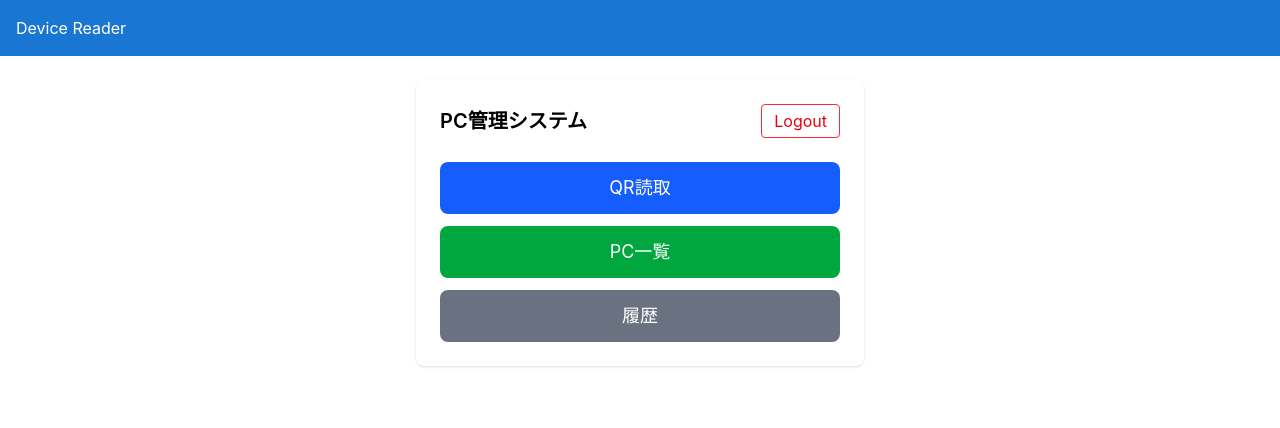
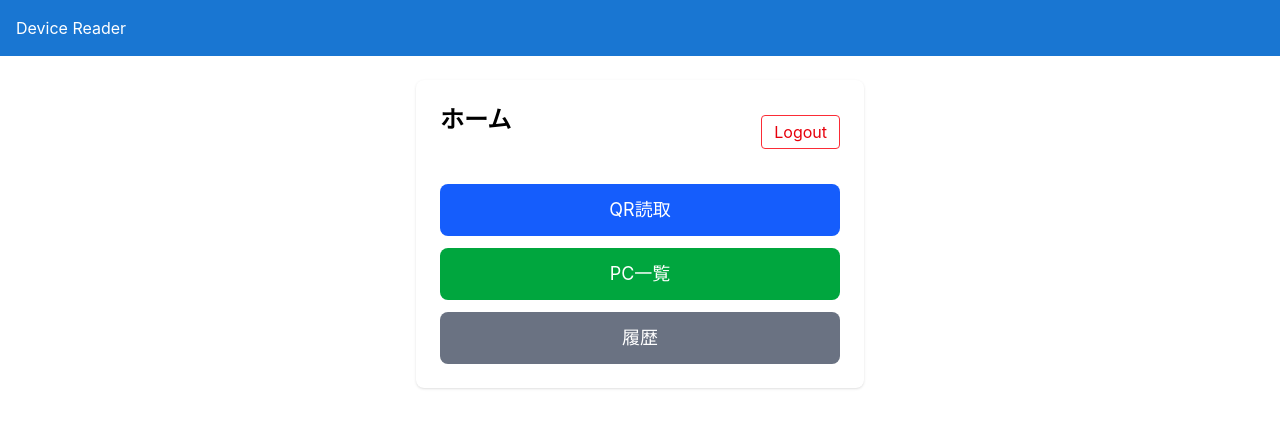
Before and after one commit to SaiTomato/device_reader_system, a React (Vite) app in the folder device_reader/: page / in a window 1280 px wide. Shown: the top 428 px of the page. Built offline with nearby package versions, Linux system fonts and the light colour scheme; no server answers.

Commit message:
page header

```diff
--- /dev/null
+++ b/device_reader/src/components/common/PageHeader.tsx
@@ -0,0 +1,55 @@
+interface Props {
+
+  title: string;
+
+  subtitle?: string;
+
+}
+
+function PageHeader({
+
+  title,
+
+  subtitle
+
+}: Props){
+
+  return (
+
+    <div
+      className="
+        mb-6
+      "
+    >
+
+      <h1
+        className="
+          text-2xl
+          font-bold
+        "
+      >
+        {title}
+      </h1>
+
+      {
+        subtitle && (
+
+          <p
+            className="
+              text-gray-500
+              mt-1
+            "
+          >
+            {subtitle}
+          </p>
+
+        )
+      }
+
+    </div>
+
+  );
+
+}
+
+export default PageHeader;
--- a/device_reader/src/pages/HistoryPage.tsx
+++ b/device_reader/src/pages/HistoryPage.tsx
@@ -7,6 +7,7 @@ import { usePcListFilterOptions } from "../services/masterService";
 import SearchSelect from "../components/SearchSelect";
 import HistoryDetailModal from"../components/HistoryDetailModal";
 import { DangerButton, PrimaryButton, SecondaryButton } from "../components/common/Button";
+import PageHeader from "../components/common/PageHeader";
 
 interface HistorySearchForm {
 
@@ -128,9 +129,7 @@ function HistoryPage() {
 
   return (
     <>
-      <div>
-        履歴
-      </div>
+      <PageHeader title="履歴"/>
 
       <div className="mb-4">
 
--- a/device_reader/src/pages/HomePage.tsx
+++ b/device_reader/src/pages/HomePage.tsx
@@ -1,4 +1,5 @@
 import { useNavigate } from "react-router-dom";
+import PageHeader from "../components/common/PageHeader";
 
 function HomePage() {
   const navigate = useNavigate();
@@ -11,9 +12,7 @@ function HomePage() {
 
           <div>
 
-            <h4 className="text-xl font-semibold">
-              PC管理システム
-            </h4>
+            <PageHeader title="ホーム"/>
 
             <p
               id="homeUserName"
--- a/device_reader/src/pages/LoanDocumentPage.tsx
+++ b/device_reader/src/pages/LoanDocumentPage.tsx
@@ -4,6 +4,7 @@ import { updatePcInfo } from "../services/pcService";
 import { useReactToPrint } from "react-to-print";
 import { showError } from "../utils/error";
 import { PrimaryButton, SecondaryButton } from "../components/common/Button";
+import PageHeader from "../components/common/PageHeader";
 
 
 function LoanDocumentPage() {
@@ -70,10 +71,7 @@ function LoanDocumentPage() {
         p-8
         bg-white
       ">
-        <h1>
-          貸出書
-        </h1>
-
+        <PageHeader title="貸出書"/>
 
         <div>
           <p>借用者名前 : {updateData?.employeeCurrent}</p>
--- a/device_reader/src/pages/PcDetailPage.tsx
+++ b/device_reader/src/pages/PcDetailPage.tsx
@@ -4,6 +4,7 @@ import { usePcDetail } from "../services/pcService";
 
 import { useNavigate } from "react-router-dom";
 import { PrimaryButton, SecondaryButton } from "../components/common/Button";
+import PageHeader from "../components/common/PageHeader";
 
 function PcDetailPage() {
   // 从路由获取 pcNumber
@@ -28,9 +29,7 @@ function PcDetailPage() {
   return (
     <>
       <div>
-        <h1>
-          PC詳細
-        </h1>
+        <PageHeader title="PC詳細"/>
 
         <p>
           PC番号:
--- a/device_reader/src/pages/PcEditPage.tsx
+++ b/device_reader/src/pages/PcEditPage.tsx
@@ -7,6 +7,7 @@ import { useNavigate } from "react-router-dom";
 import { CURRENT_USER } from "../constants/auth";
 import { showError } from '../utils/error';
 import { PrimaryButton, SecondaryButton } from '../components/common/Button';
+import PageHeader from '../components/common/PageHeader';
 
 
 function PcEditPage() {
@@ -105,9 +106,7 @@ function PcEditPage() {
     return (
 
         <>
-            <h1>
-                PC編集
-            </h1>
+            <PageHeader title="PC編集"/>
 
             <div>
                 <h2>
--- a/device_reader/src/pages/PcListPage.tsx
+++ b/device_reader/src/pages/PcListPage.tsx
@@ -5,6 +5,7 @@ import type { PcListFilters } from "../types/api/pcListDto";
 import PcCard from "../components/PcCard";
 import PcListFilter from "../components/PcListFilter"; // 👈 1. 引入新组件
 import { DangerButton, PrimaryButton, SecondaryButton } from "../components/common/Button";
+import PageHeader from "../components/common/PageHeader";
 
 function PcListPage() {
   const navigate = useNavigate();
@@ -62,10 +63,7 @@ function PcListPage() {
 
   return (
     <>
-
-      <h1>
-        PC一覧
-      </h1>
+      <PageHeader title="PC一覧"/>
 
       <PcListFilter
         filters={filters}
--- a/device_reader/src/pages/PcRegisterPage.tsx
+++ b/device_reader/src/pages/PcRegisterPage.tsx
@@ -7,6 +7,7 @@ import SearchSelect from "../components/SearchSelect";
 import { CURRENT_USER } from "../constants/auth";
 import { showError } from "../utils/error";
 import { PrimaryButton, SecondaryButton } from "../components/common/Button";
+import PageHeader from "../components/common/PageHeader";
 
 function PcRegisterPage() {
   const navigate = useNavigate();
@@ -63,9 +64,7 @@ function PcRegisterPage() {
 
   return (
     <>
-      <div>
-        PC新規登録
-      </div>
+      <PageHeader title="PC新規登録"/>
 
       <div>
         <label>PC番号:</label>
--- a/device_reader/src/pages/QrCodePage.tsx
+++ b/device_reader/src/pages/QrCodePage.tsx
@@ -5,6 +5,7 @@ import { useRef } from "react";
 import { useReactToPrint } from "react-to-print";
 import { showError } from "../utils/error";
 import { PrimaryButton, SecondaryButton } from "../components/common/Button";
+import PageHeader from "../components/common/PageHeader";
 
 function QrCodePage() {
 
@@ -39,7 +40,7 @@ function QrCodePage() {
 
   return (
     <>
-      <h1>QR表示</h1>
+      <PageHeader title="QR表示"/>
 
       <div ref={printRef}
         style={{
--- a/device_reader/src/pages/QrScanPage.tsx
+++ b/device_reader/src/pages/QrScanPage.tsx
@@ -3,6 +3,7 @@ import { useNavigate } from "react-router-dom";
 import { Html5QrcodeScanner } from "html5-qrcode";
 import { showError } from "../utils/error";
 import { SecondaryButton } from "../components/common/Button";
+import PageHeader from "../components/common/PageHeader";
 
 function QrScanPage() {
 
@@ -78,9 +79,7 @@ function QrScanPage() {
 
     <div className="p-6">
 
-      <h1 className="text-2xl font-bold mb-4">
-        QR Scan
-      </h1>
+      <PageHeader title="QRスキャン"/>
 
       <p className="mb-4">
         PCのQRコードを読み取ってください
--- a/device_reader/src/pages/UpdateCompletePage.tsx
+++ b/device_reader/src/pages/UpdateCompletePage.tsx
@@ -1,5 +1,6 @@
 import { useNavigate } from "react-router-dom";
 import { SecondaryButton } from "../components/common/Button";
+import PageHeader from "../components/common/PageHeader";
 
 function UpdateCompletePage() {
   const navigate = useNavigate();
@@ -7,10 +8,7 @@ function UpdateCompletePage() {
   return (
 
     <>
-
-      <h1>
-        更新完了
-      </h1>
+      <PageHeader title="更新完了"/>
 
       <div>
         <SecondaryButton
```
